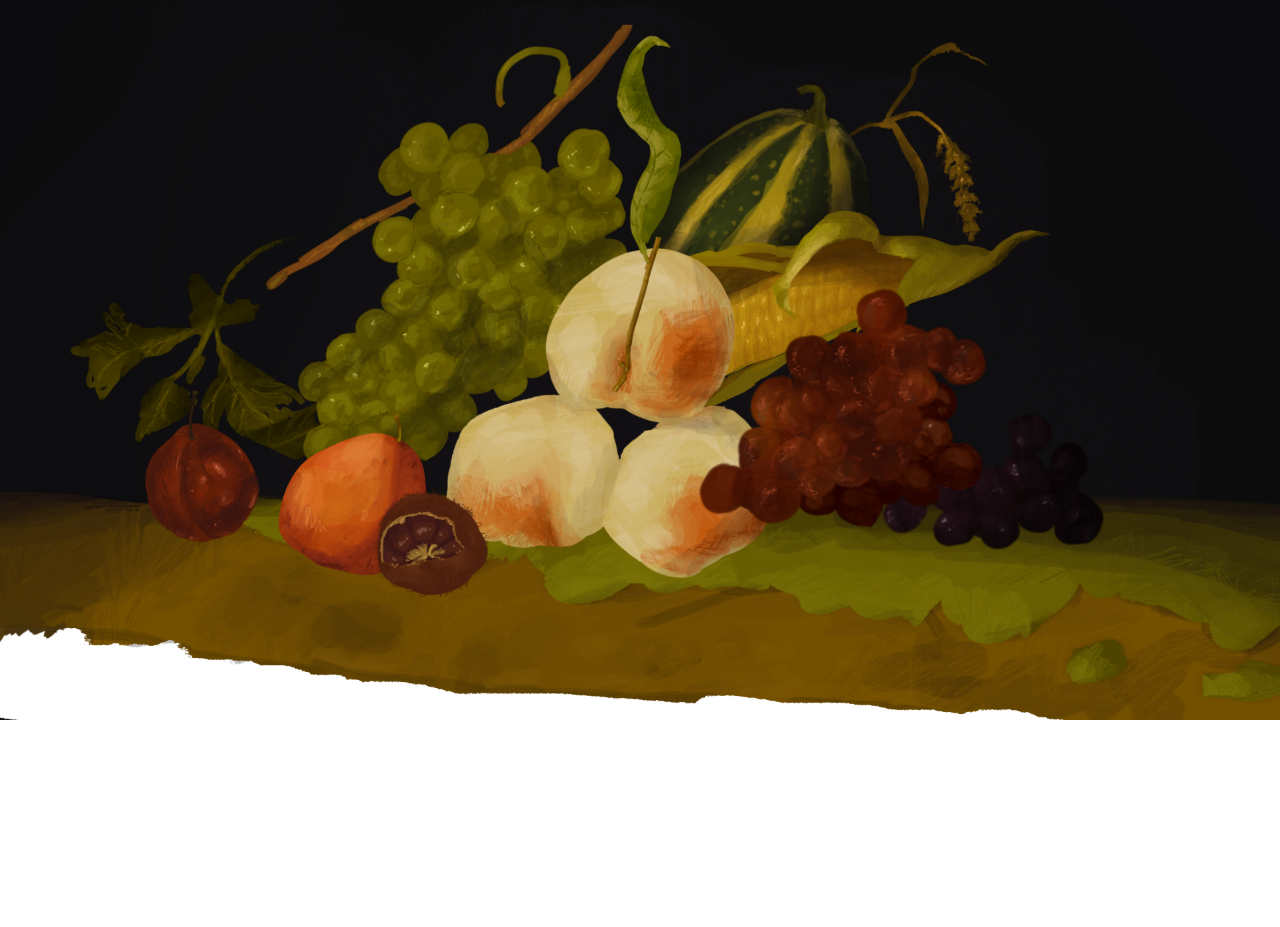
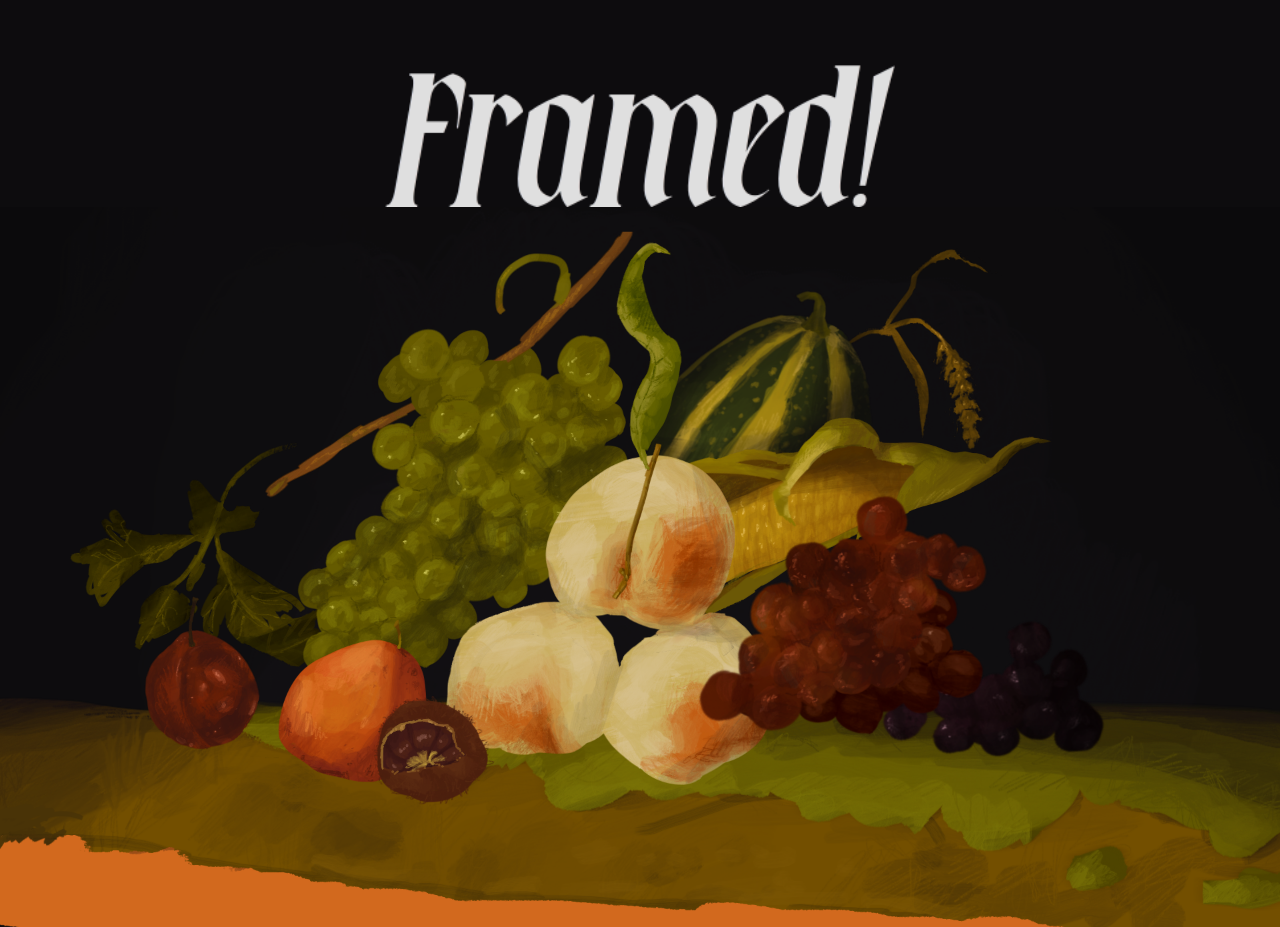
Before and after one commit to joysudo/framed, a SvelteKit app: page / in a window 1280 px wide. Before the commit the page ends 800 px from the top, so only its background shows below. Built offline with nearby package versions, Linux system fonts and the light colour scheme.

Commit message:
style labels/header

```diff
--- a/src/routes/+page.svelte
+++ b/src/routes/+page.svelte
@@ -1,18 +1,21 @@
 <script lang="ts">
     let activeFruit = $state("");
     const fruits = [
-        { id: 'Squash', label: 'this is a squash', x: '10%', y: '10%', side: 'right', src: '/images/Squash.png', path: 'M1295 313L1303 322V300L1286 214.5L1241 175.5V151L1225 126L1192.5 130.5L1199 143H1216.5L1210.5 165.5L1165 162L1099.5 187.5L1020 250.5L1005.5 309L975 366L1037.5 381L1125 356L1196 366L1238 316.5L1295 313Z'},
-        { id: 'Corn', label: 'corny ahh', x: '10%', y: '10%', side: 'right', src: '/images/Corn.png', path: 'M1038.5 382L1065 388.5L1110.5 454.5V539L1078.5 605L1176.5 545.5L1183.5 513L1218.5 501L1249 513L1287.5 492.5L1274 477.5L1287.5 435.5H1332.5L1374.5 455.5L1473.5 421.5L1529 367L1577 351L1524 341L1488 381L1473.5 368.5H1431L1382 354L1321 348.5L1293 314.5L1239 319L1195.5 368.5L1123 359.5L1038.5 382Z'},
-        { id: 'Green Grapes', label: 'green green dress', x: '10%', y: '10%', side: 'left', src: '/images/Green Grapes.png', path: 'M845.5 421L935.5 367.5V310.5L907.5 200.5H852L835.5 250.5L816.5 246L791.5 208L735.5 214L725.5 183.5H667H625L575.5 232L563.5 261L581 295.5V321.5L558 345V385.5L593.5 396V418.5L492 513.5L481 539L454.5 552L447 585L471 604L481 636.5L465.5 641L454.5 664L460 684.5L558 646L606.5 657.5L633 691.5L668.5 673L672.5 652.5L715.5 616.5L706.5 592.5L735.5 589.5L758 604L816.5 564.5L809 513.5L845.5 421Z'},
-        { id: 'Peaches', label: 'arizona iced tea', x: '10%', y: '10%', side: 'left', src: '/images/Peaches.png', path: 'M1107.5 539L1075.5 605L1107.5 616L1149 659.5L1168.5 735L1149 810.5L1086.5 845.5L1035 876L968 860L900.5 802L862 826.5H802.5L730 810.5L707.5 771.5L661 735L680.5 648L719 616L823.5 582.5L812 513L852 421.5L943.5 368.5L968 391L982 368.5L1062.5 391L1107.5 455.5V539Z'},
-        { id: 'Purple Grapes', label: 'suni, whats ur favorite color', x: '10%', y: '10%', side: 'right', src: '/images/Purple Grapes.png', path: 'M1511.5 639L1514.5 678L1495.5 703L1463.5 717L1430 698L1402 714L1394.5 754.5L1364 741.5L1330 764.5V793.5L1364 802.5L1410 767.5L1402 785.5V819L1433.5 823L1463.5 805.5L1490 827L1519 819L1531 793.5L1591.5 819H1637L1658.5 775.5L1623.5 736.5L1633.5 714L1623.5 671.5L1577 635L1546.5 619L1511.5 639Z'},
-        { id: 'Red Grapes', label: 'reddy or not', x: '10%', y: '10%', side: 'right', src: '/images/Red Grapes.png', path: 'M1330.5 440L1364.5 455V486L1388 493.5L1415 486L1474 519.5L1477 564L1437.5 582L1430.5 663.5H1454.5L1477 689L1462 713L1430.5 694L1399.5 713L1394 750.5L1364.5 738L1330.5 758L1307.5 791.5L1197 770L1156 791.5L1171.5 731L1151.5 657L1121 625.5L1131.5 578.5L1179.5 548.5L1186 517.5L1219 504.5L1250 517.5L1294 493.5L1278.5 474.5L1290.5 440H1330.5Z'},
-        { id: 'Small Pear', label: 'the perfect pear', x: '10%', y: '10%', side: 'left', src: '/images/Small Pear.png', path: 'M291.5 634.5L289 614L280 636.5L236.5 673L216 723L236.5 784.5L289 816L355.5 798L389.5 738.5L381 702L345.5 655.5L291.5 634.5Z'},
-        { id: 'Big Pear', label: 'mmm', x: '10%', y: '10%', side: 'left', src: '/images/Big Pear.png', path: 'M602 736H639L635 696L602 660L556.5 649.5L461 688.5L424.5 736L417 805.5L485 853L564.5 861.5L567 784.5L602 736Z'},
-        { id: 'Rambutan', label: 'i dont think this is actually a rambutan but thats the only spiky fruit i know', x: '10%', y: '10%', side: 'left', src: '/images/Rambutan.png', path: 'M708.5 775.5L732 832L696.5 877.5L631 892.5L568.5 864V785.5L602.5 739.5H658.5L708.5 775.5Z'},
+        { id: 'Squash', label: 'this is a squash', x: '65%', y: '20%', side: 'right', src: '/images/Squash.png', path: 'M1295 313L1303 322V300L1286 214.5L1241 175.5V151L1225 126L1192.5 130.5L1199 143H1216.5L1210.5 165.5L1165 162L1099.5 187.5L1020 250.5L1005.5 309L975 366L1037.5 381L1125 356L1196 366L1238 316.5L1295 313Z'},
+        { id: 'Corn', label: 'corny ahh', x: '70%', y: '35%', side: 'right', src: '/images/Corn.png', path: 'M1038.5 382L1065 388.5L1110.5 454.5V539L1078.5 605L1176.5 545.5L1183.5 513L1218.5 501L1249 513L1287.5 492.5L1274 477.5L1287.5 435.5H1332.5L1374.5 455.5L1473.5 421.5L1529 367L1577 351L1524 341L1488 381L1473.5 368.5H1431L1382 354L1321 348.5L1293 314.5L1239 319L1195.5 368.5L1123 359.5L1038.5 382Z'},
+        { id: 'Green Grapes', label: 'green green dress', x: '30%', y: '30%', side: 'left', src: '/images/Green Grapes.png', path: 'M845.5 421L935.5 367.5V310.5L907.5 200.5H852L835.5 250.5L816.5 246L791.5 208L735.5 214L725.5 183.5H667H625L575.5 232L563.5 261L581 295.5V321.5L558 345V385.5L593.5 396V418.5L492 513.5L481 539L454.5 552L447 585L471 604L481 636.5L465.5 641L454.5 664L460 684.5L558 646L606.5 657.5L633 691.5L668.5 673L672.5 652.5L715.5 616.5L706.5 592.5L735.5 589.5L758 604L816.5 564.5L809 513.5L845.5 421Z'},
+        { id: 'Peaches', label: 'arizona iced tea', x: '40%', y: '40%', side: 'left', src: '/images/Peaches.png', path: 'M1107.5 539L1075.5 605L1107.5 616L1149 659.5L1168.5 735L1149 810.5L1086.5 845.5L1035 876L968 860L900.5 802L862 826.5H802.5L730 810.5L707.5 771.5L661 735L680.5 648L719 616L823.5 582.5L812 513L852 421.5L943.5 368.5L968 391L982 368.5L1062.5 391L1107.5 455.5V539Z'},
+        { id: 'Purple Grapes', label: 'suni, whats ur favorite color', x: '80%', y: '60%', side: 'right', src: '/images/Purple Grapes.png', path: 'M1511.5 639L1514.5 678L1495.5 703L1463.5 717L1430 698L1402 714L1394.5 754.5L1364 741.5L1330 764.5V793.5L1364 802.5L1410 767.5L1402 785.5V819L1433.5 823L1463.5 805.5L1490 827L1519 819L1531 793.5L1591.5 819H1637L1658.5 775.5L1623.5 736.5L1633.5 714L1623.5 671.5L1577 635L1546.5 619L1511.5 639Z'},
+        { id: 'Red Grapes', label: 'reddy or not', x: '70%', y: '60%', side: 'right', src: '/images/Red Grapes.png', path: 'M1330.5 440L1364.5 455V486L1388 493.5L1415 486L1474 519.5L1477 564L1437.5 582L1430.5 663.5H1454.5L1477 689L1462 713L1430.5 694L1399.5 713L1394 750.5L1364.5 738L1330.5 758L1307.5 791.5L1197 770L1156 791.5L1171.5 731L1151.5 657L1121 625.5L1131.5 578.5L1179.5 548.5L1186 517.5L1219 504.5L1250 517.5L1294 493.5L1278.5 474.5L1290.5 440H1330.5Z'},
+        { id: 'Small Pear', label: 'the perfect pear', x: '10%', y: '70%', side: 'left', src: '/images/Small Pear.png', path: 'M291.5 634.5L289 614L280 636.5L236.5 673L216 723L236.5 784.5L289 816L355.5 798L389.5 738.5L381 702L345.5 655.5L291.5 634.5Z'},
+        { id: 'Big Pear', label: 'mmm', x: '20%', y: '75%', side: 'left', src: '/images/Big Pear.png', path: 'M602 736H639L635 696L602 660L556.5 649.5L461 688.5L424.5 736L417 805.5L485 853L564.5 861.5L567 784.5L602 736Z'},
+        { id: 'Rambutan', label: 'i dont think this is actually a rambutan but thats the only spiky fruit i know', x: '30%', y: '70%', side: 'left', src: '/images/Rambutan.png', path: 'M708.5 775.5L732 832L696.5 877.5L631 892.5L568.5 864V785.5L602.5 739.5H658.5L708.5 775.5Z'},
     ]
 </script>
 
+<div class="header">
+    <img src="/images/font-preview.png" alt="Framed"/>
+</div>
 <section class="hero">
     <div class="images">
         <img class="fruit-layer" src="/images/Background.png" alt=""/>
@@ -46,7 +49,28 @@
 </section>
 
 <style>
+    :global(body) {
+        margin: 0;
+        background-color: chocolate;
+    }
+    .header {
+        width: 100%;
+        padding-top: 4rem;
+        display: flex;
+        align-items: flex-end;
+        justify-content: center;
+        background-color: #0d0c0e;
+        color: white;
+        z-index: 100;
+        left: 0;
+        top: 0;
+    }
+
+    .header img {
+        width: 40%;
+    }
     .hero {
+        position: relative;
         width: min(100vw, 177.78vh);
         height: min(56.25vw, 100vh);
         display: flex;
@@ -85,7 +109,7 @@
         opacity: 0;
         z-index: 100;
         transition: opacity 0.3s ease, transform 0.3s ease;
-        color: whitesmoke;
+        color: white;
     }
 
     .fruit-label.visible {
@@ -105,13 +129,17 @@
     .label-line {
         flex-grow: 1;
         height: 1px;
-        background-color: whitesmoke;
+        background-color: white;
     }
 
     .label-dot {
         width: 6px;
         height: 6px;
         border-radius: 50%;
-        background-color: whitesmoke;
+        background-color: white;
+    }
+
+    .label-text {
+        max-width: 50%;
     }
 </style>
```
Also changed, not shown: static/images/font-preview.png (added).
